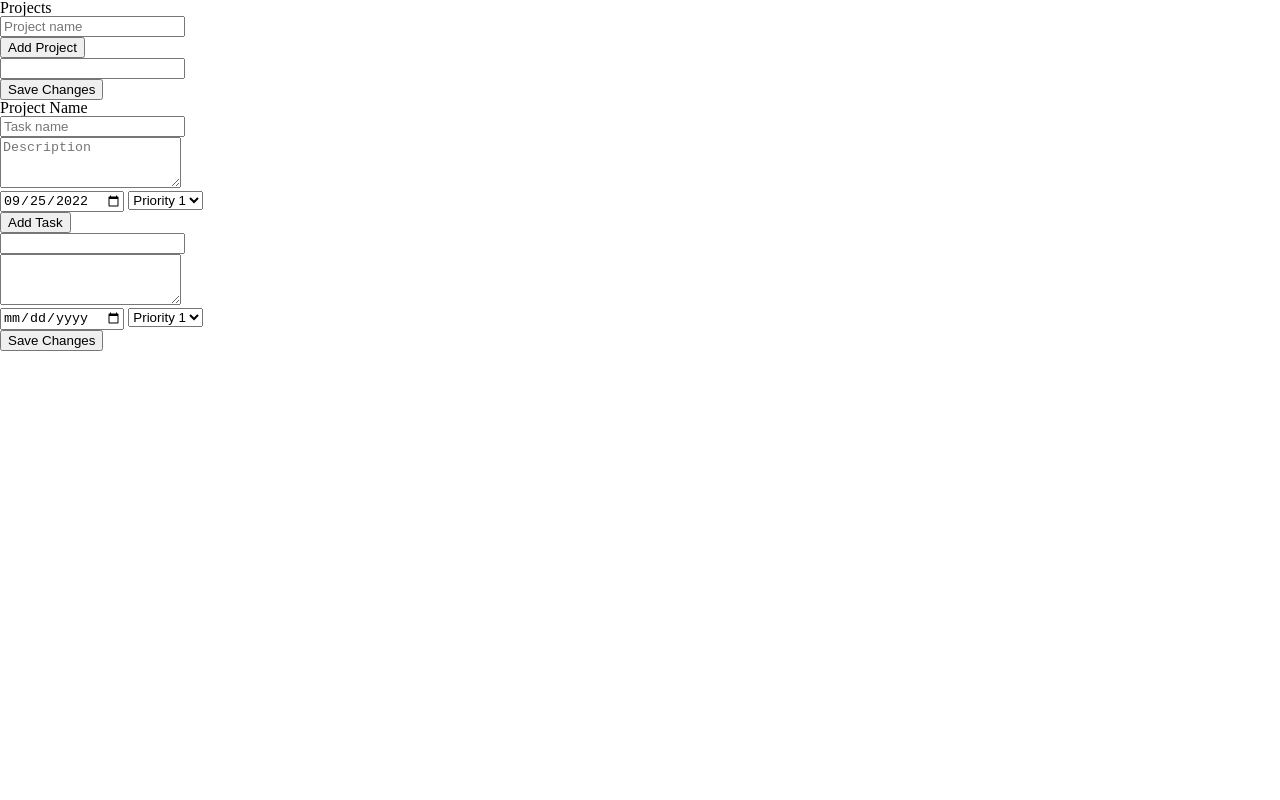
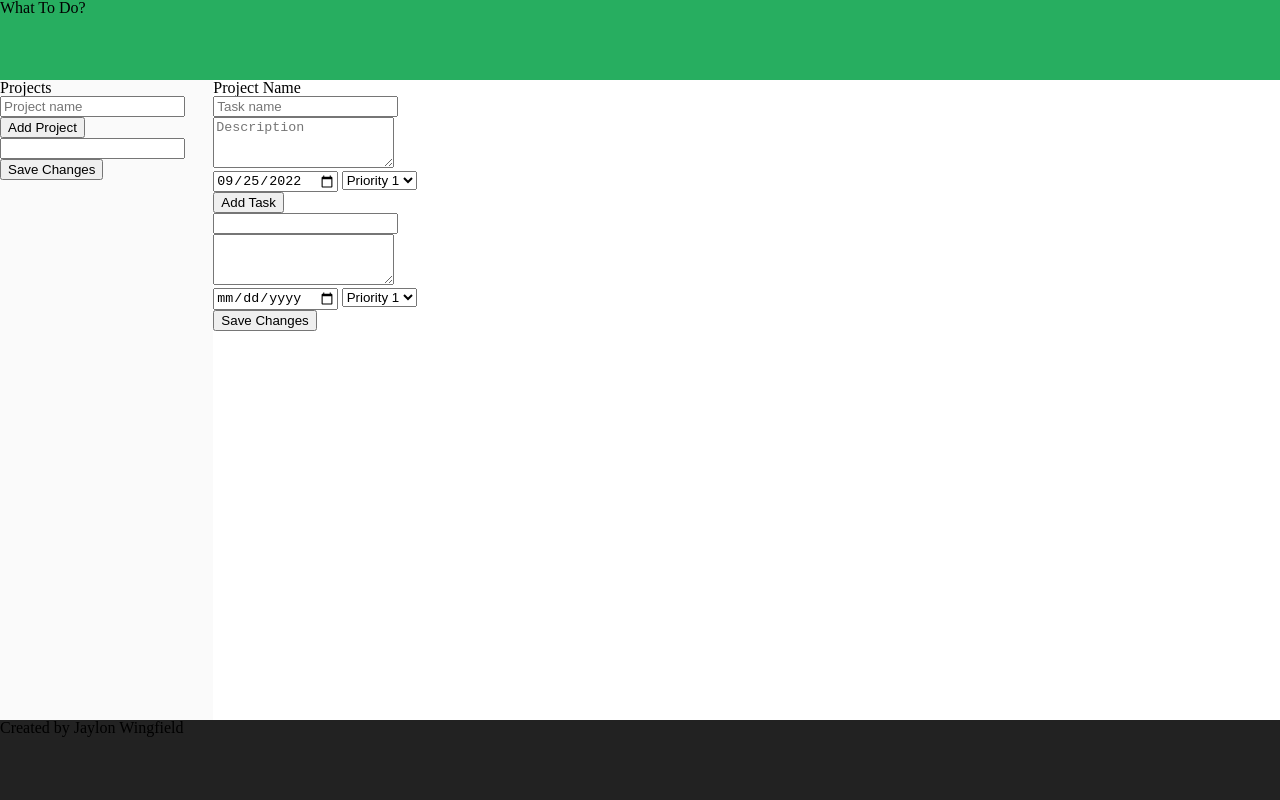
Before and after one commit to Jaylonnet/to-do, a website built with webpack: page src/index.html in a window 1280 px wide. Built offline with nearby package versions, Linux system fonts and the light colour scheme.

Commit message:
Created base layout

```diff
--- a/src/index.html
+++ b/src/index.html
@@ -9,8 +9,11 @@
 </head>
 
 <body>
-    <main>
-        <section>
+    <div class="container">
+        <header>
+            <div id="logo">What To Do?</div>
+        </header>
+        <section id="project-section">
             <h3>Projects</h3>
             <ul id="project-list">
             </ul>
@@ -28,7 +31,7 @@
                 </div>
             </form>
         </section>
-        <section>
+        <section id="task-section">
             <h2 id="project-name">Project Name</h2>
             <ul id="task-list">
             </ul>
@@ -67,7 +70,8 @@
             </form>
 
         </section>
-    </main>
+        <footer>Created by Jaylon Wingfield</footer>
+    </div>
 </body>
 
 </html>
```
